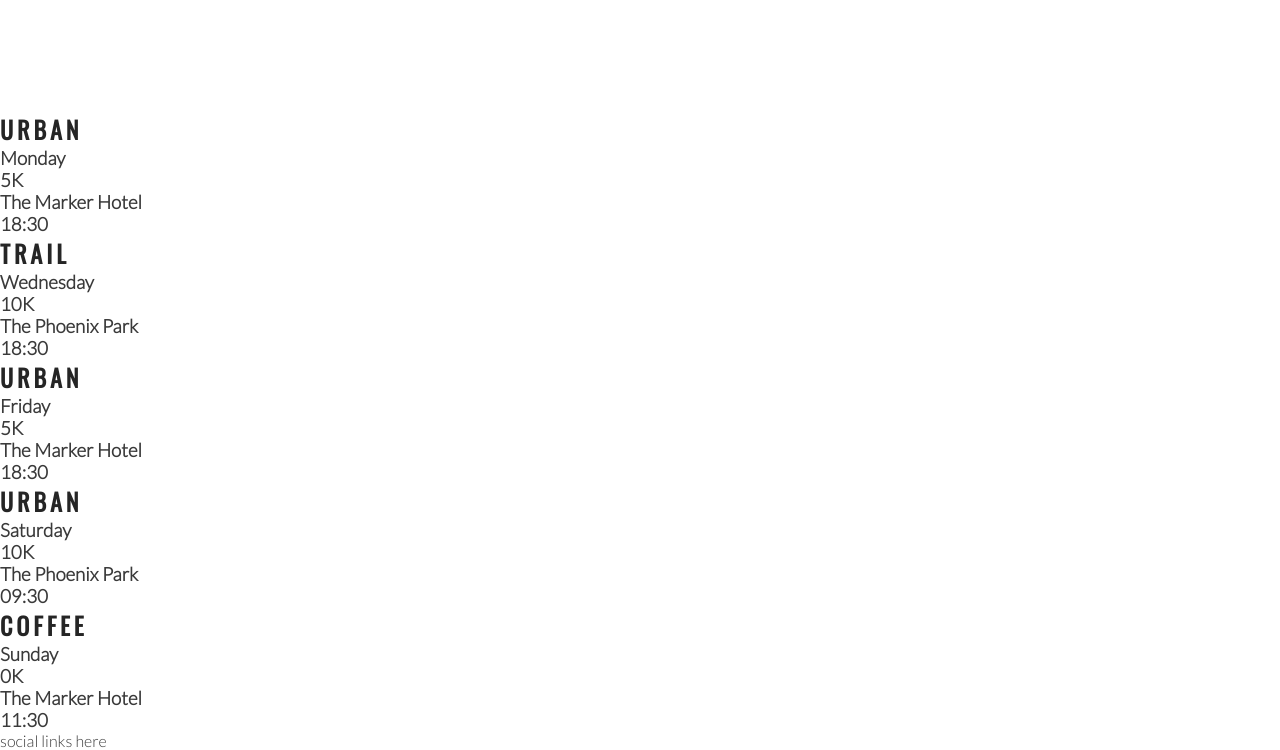
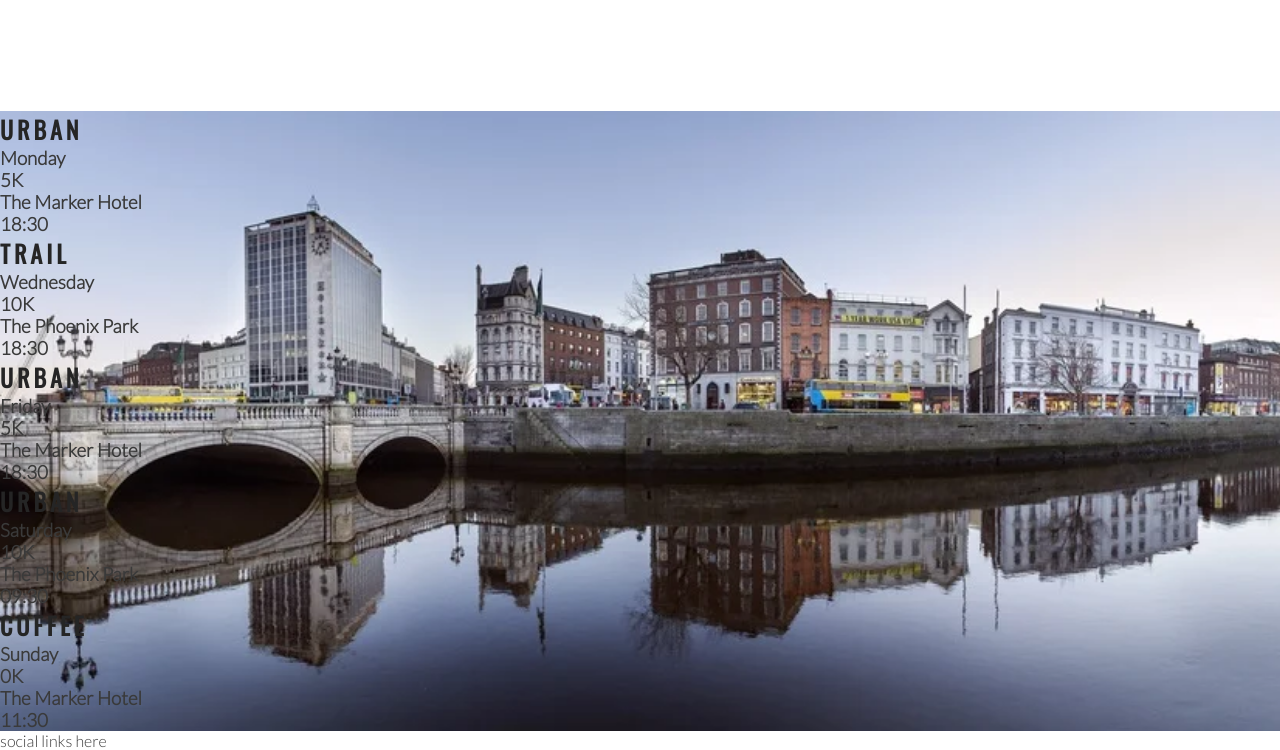
Before and after one commit to lucijahajdu/love-running, a plain HTML site: page index.html in a window 1280 px wide. Shown: the part 1184-1934 px from the top of the page. Drawn offline with nearby package versions, Linux system fonts and the light colour scheme.

Commit message:
Add background image to times section

```diff
--- a/assets/css/style.css
+++ b/assets/css/style.css
@@ -189,3 +189,14 @@ hr {
     border-radius: 50%;
 
 }
+
+/* event times*/
+
+#times {
+    background-image: url(../css/images/dublin-city.webp);
+    background-repeat: no-repeat;
+    background-size: cover;
+    background-position: center;
+    width: 100%;
+    overflow: hidden;
+}
--- a/index.html
+++ b/index.html
@@ -78,7 +78,7 @@
             </div>
         </div>
     </section>
-    <section>
+    <section id="times">
         <div>
             <h2>Urban</h2>
             <h3>Monday</h3>
```
Also changed, not shown: assets/css/images/dublin-city.webp (added).
